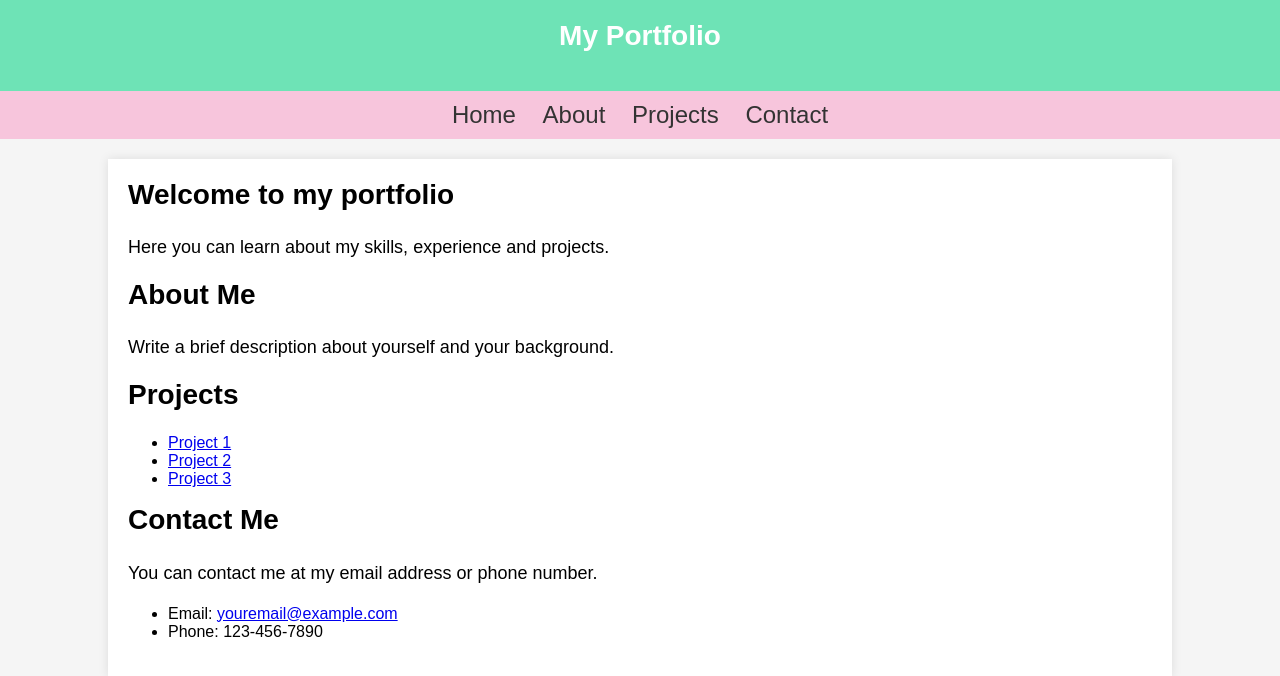
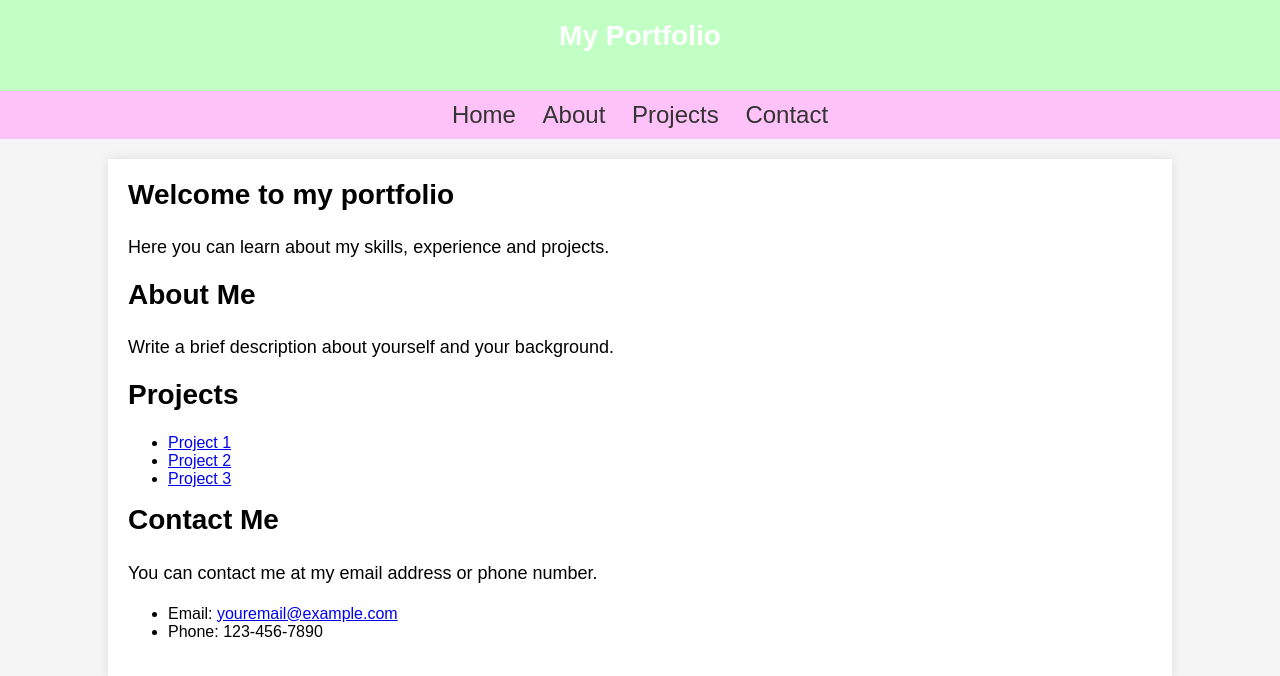
Before and after one commit to CManley01/Portfolio, a plain HTML site: page index.html in a window 1280 px wide. Drawn offline with Linux system fonts and the light colour scheme.

Commit message:
Update index.html

```diff
--- a/index.html
+++ b/index.html
@@ -12,14 +12,14 @@
 			padding: 0;
 		}
 		header {
-			background-color: #6ee3b6;
+			background-color: #c2ffc5;
 			color: #fff;
 			padding: 20px;
 			text-align: center;
 			font-size: 36px;
 		}
 		nav {
-			background-color: #f7c5dc;
+			background-color: #ffc2f8;
 			padding: 10px;
 			text-align: center;
 			font-size: 24px;
```
